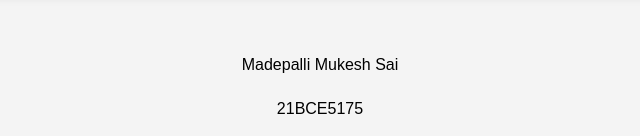
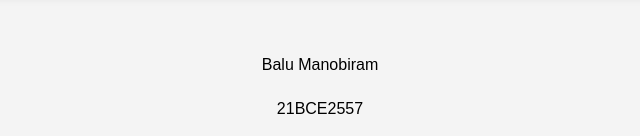
Before and after one commit to balumanobiram/MERN-TASK2, a plain HTML site: page index.html in a window 1280 px wide. Shown: the part 827-963 px from the top of the page, 320-960 px from the left. Drawn offline with Linux system fonts and the light colour scheme.

Commit message:
index.html

```diff
--- a/index.html
+++ b/index.html
@@ -121,7 +121,7 @@
     </tr>
   </table>
   <br>
-  <p>Madepalli Mukesh Sai</p>
-  <p>21BCE5175</p>
+  <p>Balu Manobiram</p>
+  <p>21BCE2557</p>
 </body>
 </html>
```
